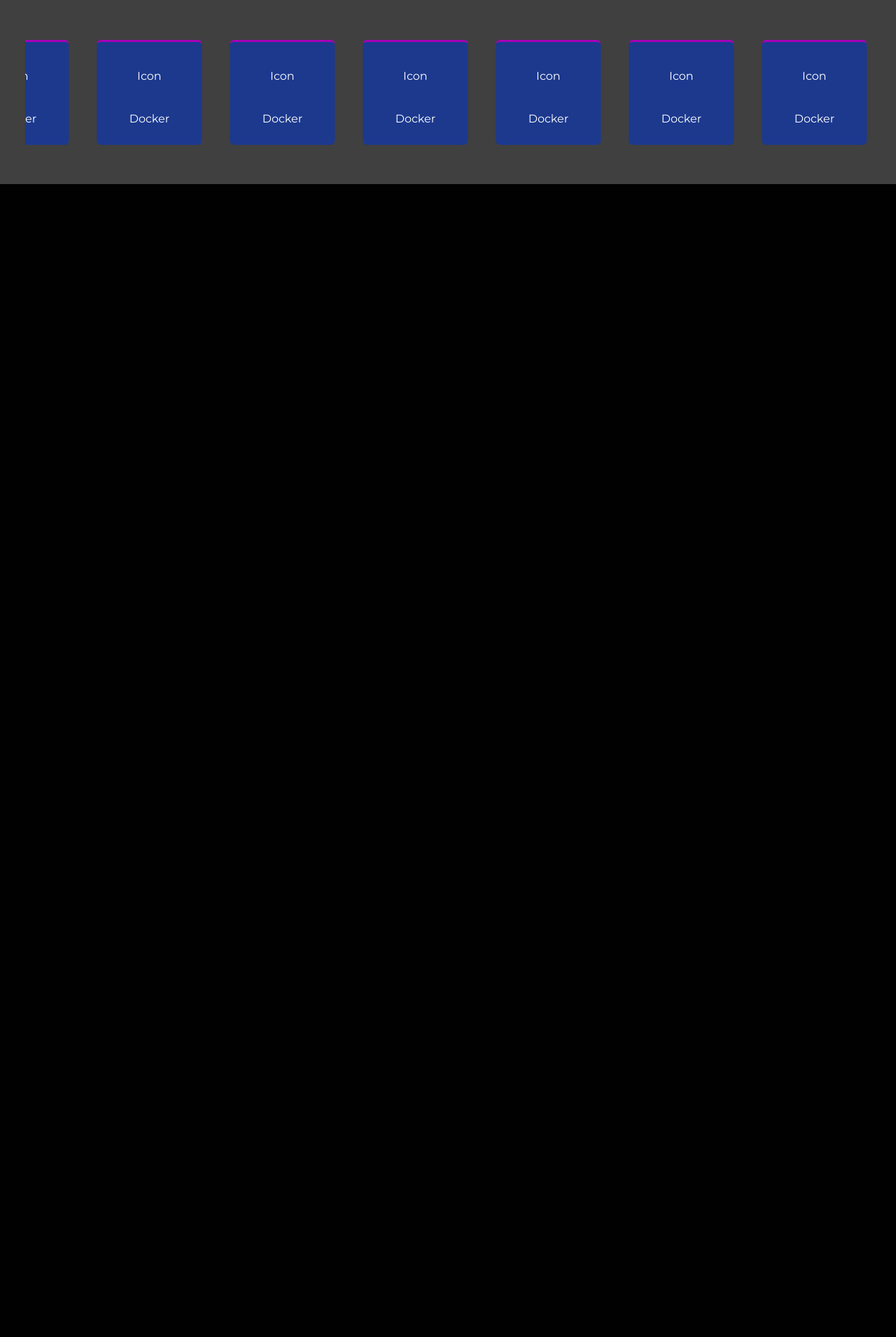
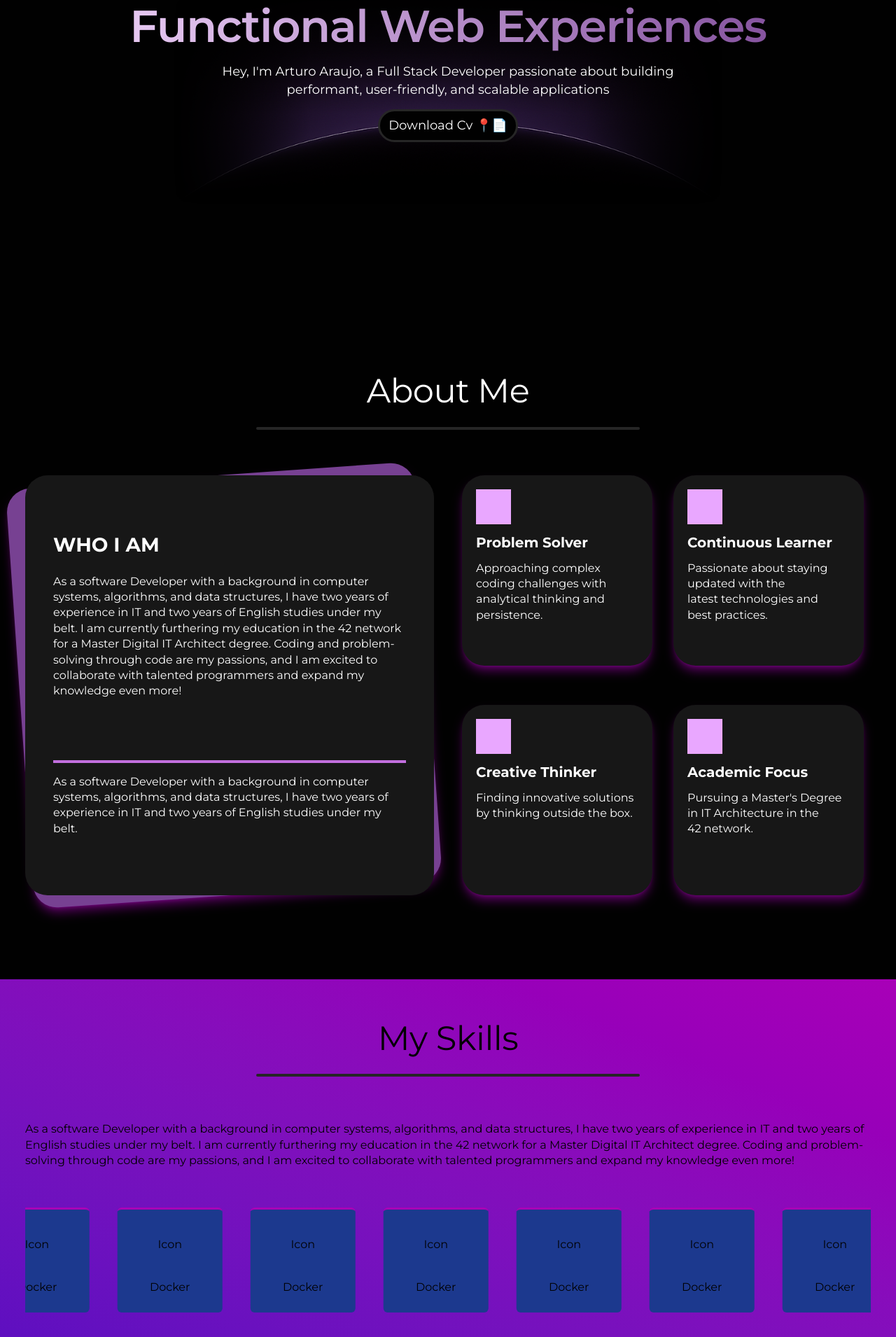
Before and after one commit to ArturoZAC/testing-forport-4z4c, a Next.js app: page / in a window 1280 px wide. Shown: the part 390-2300 px from the top of the page at 70% size. Before the commit the page ends 800 px from the top, so only its background shows below. Built offline with nearby package versions, Linux system fonts and the light colour scheme.

Commit message:
finishedsectionskills

```diff
--- a/src/app/(home)/page.tsx
+++ b/src/app/(home)/page.tsx
@@ -6,11 +6,11 @@
     // <main className="px-6">
 
     <>
-    {/* <Hero/> */}
-    {/* <About/> */}
-    {/* <Contact /> */}
-    {/* <Footer /> */}
+    <Hero/>
+    <About/>
     <Skills />
+    <Contact />
+    <Footer />
     </>
 
   );
--- a/src/app/globals.css
+++ b/src/app/globals.css
@@ -19,7 +19,7 @@
   --animate-colorChange: colorChange 0.3s ease-in forwards;
   --animate-shine: shine 2s infinite linear;
   --animate-scaleTitle: scaleTitle 0.5s ease-in-out forwards;
-  --animate-scrollSkills: scrollSkills 25s linear infinite;
+  /* --animate-scrollSkills: scrollSkills 10s linear infinite; */
 
   @keyframes colorChange {
     from {
@@ -45,8 +45,7 @@
   }
 
   @keyframes scrollSkills {
-    from { transform: translateX(0%); }
-    to { transform: translateX(-100%); }
+    to { transform: translateX(calc( -50% - 20px )); }
   }
 
 }
@@ -83,6 +82,17 @@
   }
 
 }
+
+@layer utilities {
+  .animate-scrollSkills {
+    animation: scrollSkills 30s linear infinite;
+  }
+
+  .group:hover .animate-scrollSkills {
+    animation-play-state: paused;
+  }
+}
+
 
 @layer components {
 
--- a/src/components/footer/Credits.tsx
+++ b/src/components/footer/Credits.tsx
@@ -3,7 +3,7 @@
   return (
 
     <div className="mt-10 mb-12 flex flex-col gap-y-6">
-      <span className="border-3 border-neutral-800 animate-scaleTitle"></span>
+      <span className="border-3 border-fourth-back animate-scaleTitle"></span>
       <div className="flex flex-row justify-between text-tiny-r-d">
         <p>4Z4C © 2025. All rights reserved.</p>
         <p>Designed & Built with ♥ by 4Z4C</p>
--- a/src/components/skills/BodySkills.tsx
+++ b/src/components/skills/BodySkills.tsx
@@ -1,20 +1,26 @@
 import { MainContainer } from "../responsive/MainContainer"
 
 export const BodySkills = () => {
+
+  const skills = Array(16).fill("Docker");
+
   return (
     <div className="flex flex-col justify-center items-center overflow-hidden">
       <MainContainer className="flex flex-col gap-y-14">
         <p className="text-pretty text-body-small-r-d">As a software Developer with a background in computer systems, algorithms, and data structures, I have two years of experience in IT and two years of English studies under my belt. I am currently furthering my education in the 42 network for a Master Digital IT Architect degree. Coding and problem-solving through code are my passions, and I am excited to collaborate with talented programmers and expand my knowledge even more!</p>
         <div className="overflow-hidden w-full group">
-          <div className="flex flex-row animate-scrollSkills w-max gap-x-10 group-hover:animation-paused">
-            {
-              [1,2,3,4,5,6,7,8,9,10,11,12,13,14,15,16].map((value, id) => (
-                <div key={id} className="size-[150px] flex flex-col justify-center items-center gap-y-6 bg-blue-900 border-t-3 border-fuchsia-700 rounded-md">
-                  <div className="size-[50px] flex justify-center items-center">Icon</div>
-                  <p>Docker</p>
+          <div className="flex flex-row animate-scrollSkills w-max gap-x-10">
+            {[...skills, ...skills].map((skill, id) => (
+                <div
+                  key={id}
+                  className="size-[150px] flex flex-col justify-center items-center gap-y-6 bg-blue-900 border-t-3 border-fuchsia-700 rounded-md"
+                >
+                  <div className="size-[50px] flex justify-center items-center">
+                    Icon
+                  </div>
+                  <p>{skill}</p>
                 </div>
-              ))
-            }
+            ))}
           </div>
         </div>
       </MainContainer>
--- a/src/components/ui/Title.tsx
+++ b/src/components/ui/Title.tsx
@@ -2,12 +2,18 @@
 
 interface Props {
   title: string;
+  isGradient?: boolean;
 }
 
-export const Title = ( { title } : Props) => {
+export const Title = ( { title, isGradient } : Props) => {
+
+  const gradientClass = isGradient
+    ? 'after:bg-linear-to-tr after:from-violet-800 after:to-fuchsia-700'
+    : 'after:bg-fourth-back'
+
   return (
     <div className="flex col justify-center items-center">
-      <MainContainer className="flex flex-col justify-center items-center relative after:w-full after:max-w-[548px] after:content-[''] after:block after:h-[4px] after:bg-linear-to-tr after:from-violet-800 after:to-fuchsia-700 after:animate-scaleTitle after:origin-center after:mt-[22px] after:rounded-md ">
+      <MainContainer className={`flex flex-col justify-center items-center relative after:w-full after:max-w-[548px] after:content-[''] after:block after:h-[4px] ${ gradientClass} after:animate-scaleTitle after:origin-center after:mt-[22px] after:rounded-md`}>
         <h2 className="text-h2-r-d">
           { title }
         </h2>
--- a/src/views/Skills.tsx
+++ b/src/views/Skills.tsx
@@ -3,7 +3,7 @@
 
 export const Skills = () => {
   return (
-    <section className="flex flex-col gap-y-16 mt-30 bg-neutral-700 py-14">
+    <section className="flex flex-col gap-y-16 mt-30 bg-linear-to-tr from-violet-800 to-fuchsia-700  py-14 text-primary">
       <Title title="My Skills"/>
       <BodySkills />
     </section>
```
